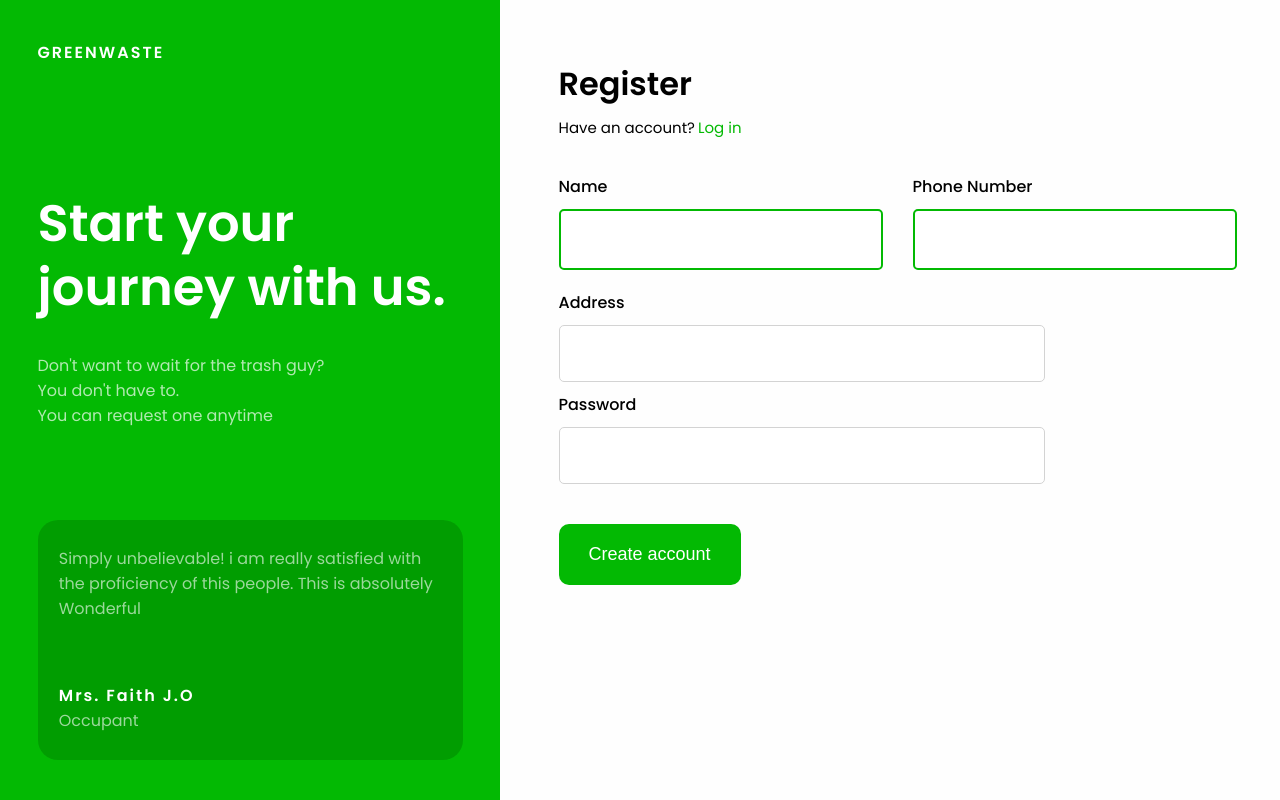
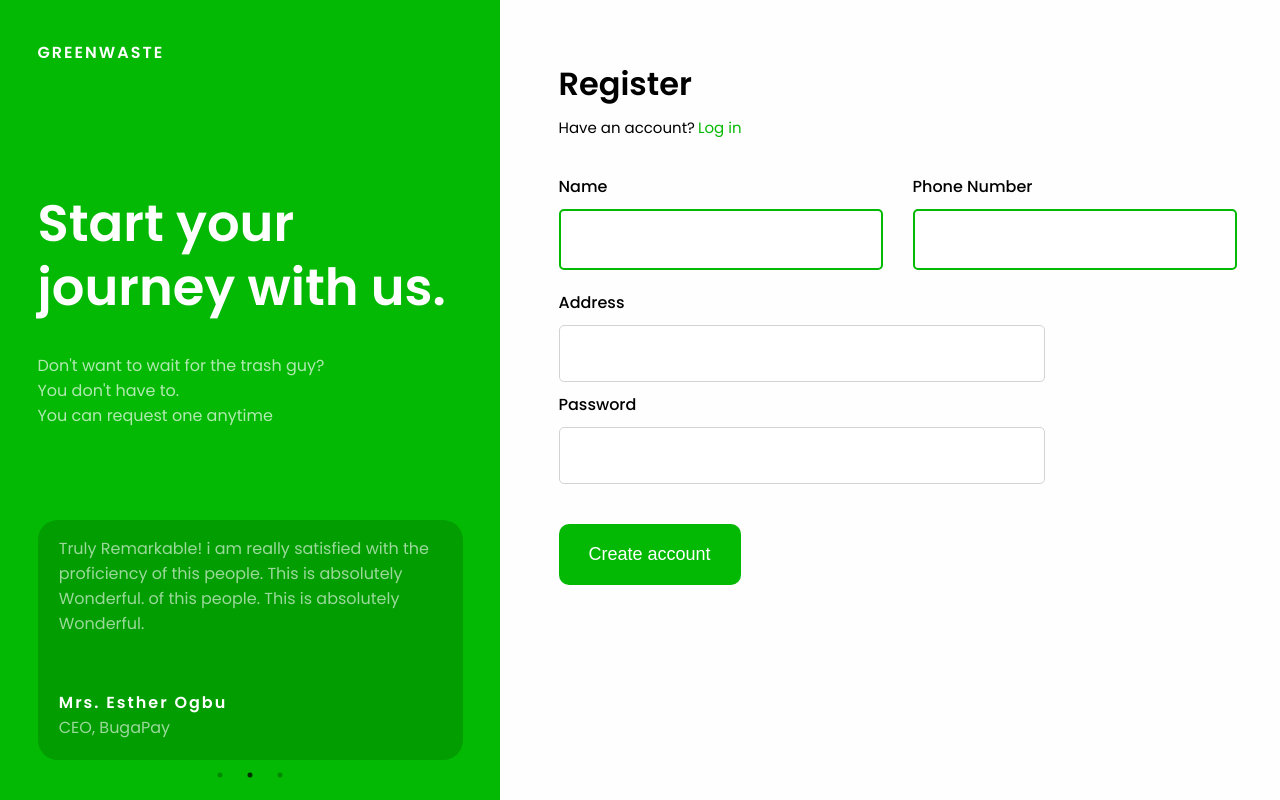
Before and after one commit to isaacetor/D.O-app, a React (Create React App) app: page /user/register in a window 1280 px wide. Built offline with nearby package versions, Linux system fonts and the light colour scheme.

Commit message:
making the auth responsive for the user

```diff
--- a/package.json
+++ b/package.json
@@ -15,6 +15,7 @@
     "@types/node": "^16.18.23",
     "@types/react": "^18.0.33",
     "@types/react-dom": "^18.0.11",
+    "@types/react-slick": "^0.23.10",
     "@types/styled-components": "^5.1.26",
     "@types/yup": "^0.32.0",
     "axios": "^1.3.4",
@@ -26,7 +27,9 @@
     "react-router-dom": "^6.10.0",
     "react-scripts": "5.0.1",
     "react-scroll": "^1.8.9",
+    "react-slick": "^0.29.0",
     "redux-persist": "^6.0.0",
+    "slick-carousel": "^1.8.1",
     "styled-components": "^5.3.9",
     "typescript": "^4.9.5",
     "web-vitals": "^2.1.4",
--- a/src/components/blocks/authblock/AuthSideBar.tsx
+++ b/src/components/blocks/authblock/AuthSideBar.tsx
@@ -1,12 +1,35 @@
 import React from "react";
 import styled from "styled-components";
+import Slider from "react-slick";
+import "slick-carousel/slick/slick.css";
+import "slick-carousel/slick/slick-theme.css";
+import { NavLink } from "react-router-dom";
 
 const AuthSideBar = () => {
+  const settings = {
+    dots: true,
+    fade: true,
+    arrows: false,
+    infinite: true,
+    slidesToShow: 1,
+    autoplay: true,
+    autoplaySpeed: 3500,
+    cssEase: "linear",
+  };
   return (
     <div>
       <Container>
         <Wrapper>
+          <NavLink
+            to="/"
+            style={{
+              textDecoration: "none",
+
+              color: "#fff",
+            }}
+          >
             <h2>GREENWASTE</h2>
+          </NavLink>
 
           <Title>
             <h1>
@@ -18,11 +41,13 @@ const AuthSideBar = () => {
               You don't have to. <br /> You can request one anytime
             </p>
           </Title>
+          <div>
+            <Slider {...settings}>
               <Testimonies>
                 <Top>
                   <p>
-                Simply unbelievable! i am really satisfied with the proficiency
-                of this people. This is absolutely Wonderful
+                    Simply unbelievable! i am really satisfied with the
+                    proficiency of this people. This is absolutely Wonderful
                   </p>
                 </Top>
                 <Bottom>
@@ -30,6 +55,33 @@ const AuthSideBar = () => {
                   <p>Occupant</p>
                 </Bottom>
               </Testimonies>
+              <Testimonies>
+                <Top>
+                  <p>
+                    Truly Remarkable! i am really satisfied with the proficiency
+                    of this people. This is absolutely Wonderful. of this
+                    people. This is absolutely Wonderful.
+                  </p>
+                </Top>
+                <Bottom>
+                  <h2> Mrs. Esther Ogbu</h2>
+                  <p>CEO, BugaPay</p>
+                </Bottom>
+              </Testimonies>
+              <Testimonies>
+                <Top>
+                  <p>
+                    Truly Remarkable! i am really satisfied with the proficiency
+                    of this people. This is absolutely Wonderful
+                  </p>
+                </Top>
+                <Bottom>
+                  <h2> Mr. Abraham</h2>
+                  <p>Manager, LifeCare</p>
+                </Bottom>
+              </Testimonies>
+            </Slider>
+          </div>
         </Wrapper>
       </Container>
     </div>
@@ -63,11 +115,11 @@ const Testimonies = styled.div`
   height: 30vh;
   background-color: #01860188;
   display: flex;
-  /* align-self: center; */
-  /* justify-content: center; */
-  flex-direction: column;
+  align-self: center;
+  justify-content: center;
+  /* flex-direction: column; */
   border-radius: 20px;
-  overflow: hidden;
+  /* overflow: hidden; */
 `;
 
 const Title = styled.div`
@@ -75,6 +127,11 @@ const Title = styled.div`
     font-size: 3.2rem;
     font-weight: 600;
     line-height: 4rem;
+
+    @media screen and (max-width: 1024px) {
+      font-size: 2.5rem;
+      line-height: 2.6rem;
+    }
   }
 
   p {
@@ -103,8 +160,14 @@ const Container = styled.div`
   width: 500px;
   height: 100vh;
   background-color: #03b903;
-
   display: flex;
   justify-content: center;
   align-items: center;
+
+  @media screen and (max-width: 1024px) {
+    width: 400px;
+  }
+  @media screen and (max-width: 748px) {
+    display: none;
+  }
 `;
--- a/src/components/layouts/authlayout/AuthLayout.tsx
+++ b/src/components/layouts/authlayout/AuthLayout.tsx
@@ -17,4 +17,8 @@ export default AuthLayout;
 const Container = styled.div`
   display: flex;
   justify-content: space-between;
+
+  @media screen and (max-width: 748px) {
+    display: block;
+  }
 `;
--- a/src/pages/auth/user/UserLogin.tsx
+++ b/src/pages/auth/user/UserLogin.tsx
@@ -5,9 +5,9 @@ import styled from "styled-components";
 const UserLogin = () => {
   return (
     <div>
-      {" "}
       <Container>
         <Wrapper>
+          <h4>GreenWaste</h4>
           <h2>Sign in</h2>
           <p>
             Don't have an account?
@@ -82,6 +82,10 @@ const InputHold = styled.div`
     :focus {
       border: 1px solid #03b903;
     }
+
+    @media screen and (max-width: 980px) {
+      width: 90%;
+    }
   }
 `;
 
@@ -90,8 +94,6 @@ const Form = styled.form``;
 const Wrapper = styled.div`
   width: 85%;
   height: 85%;
-
-  /* background-color: pink; */
 
   h2 {
     margin: 0;
@@ -105,6 +107,18 @@ const Wrapper = styled.div`
     font-size: 15px;
     margin-bottom: 35px;
   }
+
+  h4 {
+    display: none;
+
+    @media screen and (max-width: 748px) {
+      display: block;
+      margin-bottom: 50px;
+      color: #03b903;
+      letter-spacing: 2px;
+      font-weight: 500;
+    }
+  }
 `;
 
 const Container = styled.div`
@@ -114,4 +128,11 @@ const Container = styled.div`
   align-items: center;
   justify-content: center;
   background-color: #fefefe;
+
+  @media screen and (max-width: 1024px) {
+    width: calc(100vw - 400px);
+  }
+  @media screen and (max-width: 748px) {
+    width: 100%;
+  }
 `;
--- a/src/pages/auth/user/UserRegister.tsx
+++ b/src/pages/auth/user/UserRegister.tsx
@@ -89,6 +89,11 @@ const InputHold1 = styled.div`
     border-radius: 5px;
     outline: 0;
   }
+
+  @media screen and (max-width: 748px) {
+    display: block;
+    width: 100%;
+  }
 `;
 const InputHold2 = styled.div`
   display: flex;
@@ -110,6 +115,10 @@ const InputHold2 = styled.div`
     border: 2px solid #03b903;
     border-radius: 5px;
     outline: 0;
+
+    @media screen and (max-width: 748px) {
+      width: 90%;
+    }
   }
 `;
 const InputHold = styled.div`
@@ -135,6 +144,10 @@ const InputHold = styled.div`
 
     :focus {
       border: 1px solid #03b903;
+    }
+
+    @media screen and (max-width: 748px) {
+      width: 90%;
     }
   }
 `;
@@ -167,4 +180,11 @@ const Container = styled.div`
   align-items: center;
   justify-content: center;
   background-color: #fefefe;
+
+  @media screen and (max-width: 1024px) {
+    width: calc(100vw - 400px);
+  }
+  @media screen and (max-width: 748px) {
+    width: 100%;
+  }
 `;
```
Also changed, not shown: 1 other file (tests, documents, lock files or other folders). Lines whose indentation alone changed are shown as unchanged.
